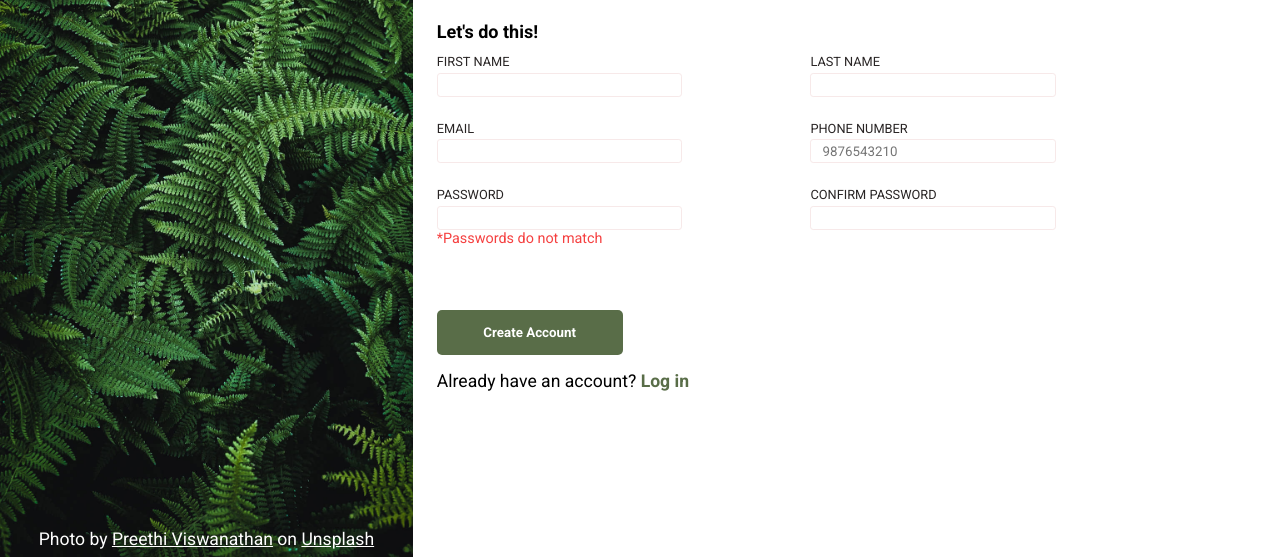
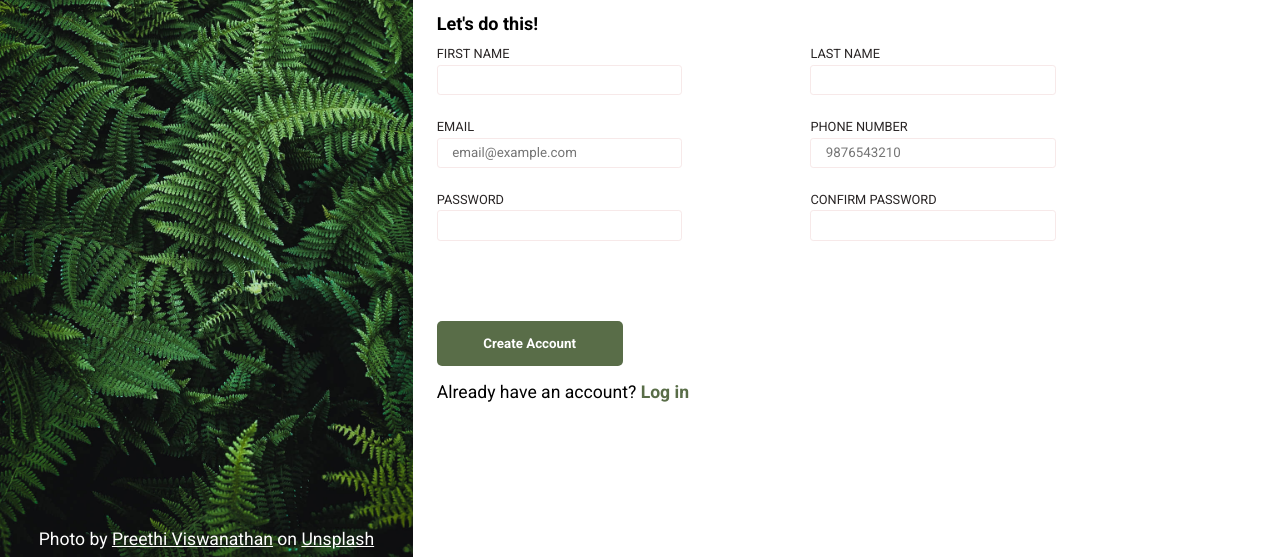
Before and after one commit to ichigomady/ProjectSignUpPage, a plain HTML site: page index.html in a window 1280 px wide. Shown: the part 243-800 px from the top of the page. Drawn offline with Linux system fonts and the light colour scheme.

Commit message:
add js and minor changes in css

```diff
--- a/index.html
+++ b/index.html
@@ -6,6 +6,7 @@
     <meta name="viewport" content="width=device-width, initial-scale=1.0">
     <title>Sign Up</title>
     <link rel="stylesheet" href="style.css">
+    <script src="./script.js" defer></script>
 </head>
 
 <body>
@@ -33,35 +34,35 @@
             <div class="col">
                 <div class="mini-container">
                     <label for="firstName">FIRST NAME</label>
-                    <input type="text" name="firstName" id="firstName" required>
+                    <input type="text" name="firstName" id="firstName" tabindex="1" required>
                 </div>
                 <div class="mini-container">
                     <label for="email">EMAIL</label>
-                    <input type="email" name="email" id="email" autocomplete="off" required>
+                    <input type="email" name="email" id="email" autocomplete="off" placeholder="email@example.com" tabindex="3" required>
                 </div>
                 <div class="mini-container">
                     <label for="password">PASSWORD</label>
-                    <input type="password" name="password" id="password" required>
-                    <small class="validation">*Passwords do not match</small>
+                    <input type="password" name="password" id="password" tabindex="5" required>
+                    <small id="validation"></small>
                 </div>
             </div>
             <div class="col">
                 <div class="mini-container">
                     <label for="lastName">LAST NAME</label>
-                    <input type="text" name="lastName" id="lastName" required>
+                    <input type="text" name="lastName" id="lastName" tabindex="2" required>
                 </div>
                 <div class="mini-container">
                     <label for="phoneNumber">PHONE NUMBER</label>
-                    <input type="text" name="phoneNumber" id="phoneNumber" placeholder="9876543210" maxlength="10" pattern="[0-9]{10}" required>
+                    <input type="text" name="phoneNumber" id="phoneNumber" placeholder="9876543210" maxlength="10" pattern="[0-9]{10}" tabindex="4" required>
                 </div>
                 <div class="mini-container">
                     <label for="confirmPassword">CONFIRM PASSWORD</label>
-                    <input type="password" name="confirmPassword" id="confirmPassword" required>
+                    <input type="password" name="confirmPassword" id="confirmPassword" tabindex="6" required>
                 </div>
             </div>
         </form>
         <div class="outer">
-            <button class="submit" form="formid">Create Account</button>
+            <button class="submit" form="formid" tabindex="7">Create Account</button>
             <small>Already have an account? <a href="#">Log in</a></small>
         </div>
     </div>
--- /dev/null
+++ b/script.js
@@ -0,0 +1,14 @@
+document.querySelector("form").addEventListener('submit', (e) => {
+    e.preventDefault();
+
+    pwd = document.getElementById('password');
+    confirm_pwd = document.getElementById('confirmPassword');
+
+    if(!(pwd.value === confirm_pwd.value)){
+        document.getElementById('validation').textContent = "*Passwords do not match";
+        pwd.classList.add("invalid");
+        confirm_pwd.classList.add("invalid");
+    }
+
+
+})
--- a/style.css
+++ b/style.css
@@ -15,6 +15,8 @@
 body {
     display: flex;
     max-height: 100vh;
+    min-width: 1200px;
+    overflow-x: auto;
 }
 
 a {
@@ -101,7 +103,7 @@ label {
     padding-bottom: 0.2rem;
 }
 
-.right>p {
+.right > p {
     font-size: large;
     font-weight: 600;
     margin-bottom: 0.8rem;
@@ -112,7 +114,7 @@ input {
     height: 1.5rem;
     border: 1px solid #f7e9e9;
     border-radius: 0.2rem;
-    padding: 0.7rem;
+    padding: 0.9rem;
 }
 
 input:hover {
@@ -134,6 +136,7 @@ input:focus-visible {
 }
 
 .outer {
+    margin-top: 2rem;
     flex: 0.35;
     display: flex;
     flex-direction: column;
@@ -162,7 +165,7 @@ small {
     color: #596D48;
 }
 
-.validation {
+#validation {
      color: #f54040;
      font-size: 0.9rem;
 }
```
